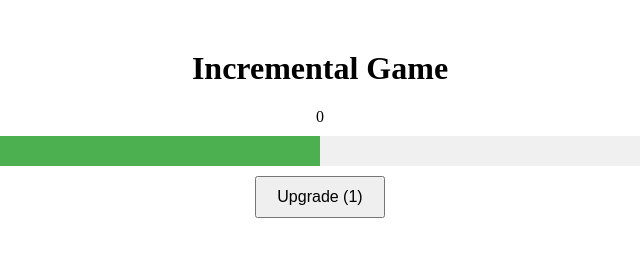
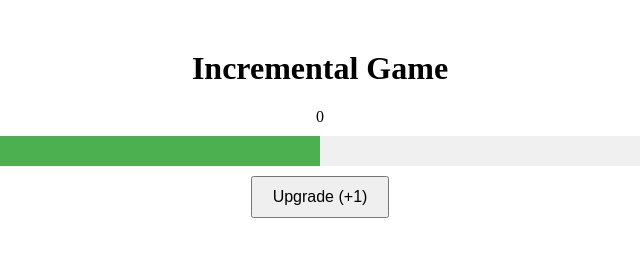
Before and after one commit to mohanpednekar/idle-game, a website: page index.html in a window 1280 px wide. Shown: the full height of the page, 320-960 px from the left. Drawn offline with Linux system fonts and the light colour scheme.

Commit message:
Update index.html

```diff
--- a/index.html
+++ b/index.html
@@ -13,7 +13,7 @@
   <div class="progress-bar">
     <div class="progress" id="progress"></div>
   </div>
-  <button id="upgradeButton">Upgrade (<span id="incrementAmountDisplay">1</span>)</button>
+  <button id="upgradeButton">Upgrade (+<span id="incrementAmountDisplay">1</span>)</button>
 </div>
 <script src="js/main.js"></script>
 </body>
```
